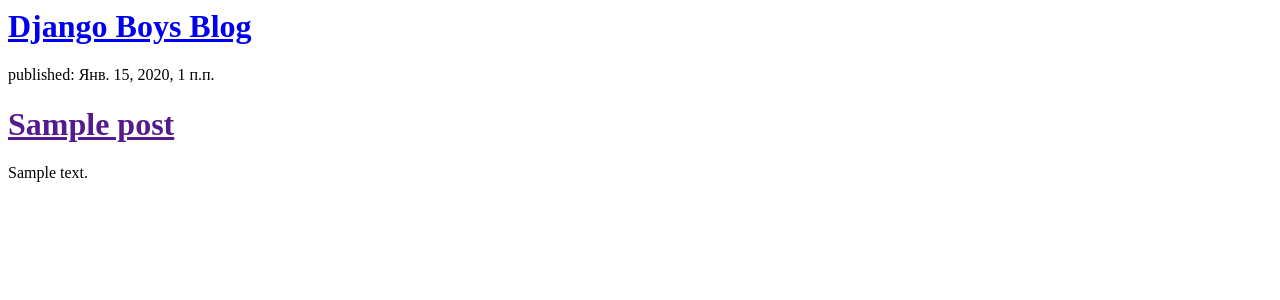
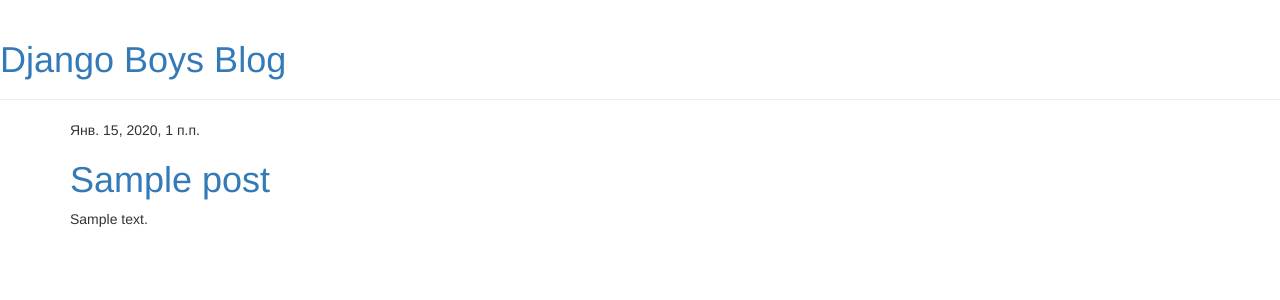
Before and after one commit to Leastoflamerz/my_first, a Django app: page / in a window 1280 px wide. Shown: the top 300 px of the page. Run offline with Django 3.2, Linux system fonts and the light colour scheme; tables that the repository leaves empty hold one stand-in row (values such as "Sample post"); some libraries are stand-ins or nearby versions.

Commit message:
Added view and template for detailed blog post as well as CSS for the site.

```diff
--- /dev/null
+++ b/blog/templates/blog/base.html
@@ -0,0 +1,23 @@
+{% load static %}
+<html>
+    <head>
+        <title>Django Boys blog</title>
+        <link rel="stylesheet" href="//maxcdn.bootstrapcdn.com/bootstrap/3.2.0/css/bootstrap.min.css">
+        <link rel="stylesheet" href="//maxcdn.bootstrapcdn.com/bootstrap/3.2.0/css/bootstrap-theme.min.css">
+        <link href="https://fonts.googleapis.com/css?family=Lobster&subset=latin,cyrillic" rel="stylesheet" type="text/css">
+        <link rel="stylesheet" href="{% static 'css/blog.css' %}">
+    </head>
+    <body>
+    <div class="page-header">
+        <h1><a href="/">Django Boys Blog</a></h1>
+    </div>
+    <div class="content container">
+        <div class="row">
+            <div class="col-md-8">
+            {% block content %}
+            {% endblock %}
+            </div>
+        </div>
+    </div>
+</body>
+</html>
--- a/blog/templates/blog/post_list.html
+++ b/blog/templates/blog/post_list.html
@@ -1,17 +1,13 @@
-<html>
-    <head>
-        <title>Django Boys blog</title>
-    </head>
-    <body>
-        <div>
-            <h1><a href="/">Django Boys Blog</a></h1>
+{% extends 'blog/base.html' %}
+
+{% block content %}
+    {% for post in posts %}
+        <div class="post">
+            <div class="date">
+                {{ post.published_date }}
+            </div>
+            <h1><a href="{% url 'post_detail' pk=post.pk %}">{{ post.title }}</a></h1>
+            <p>{{ post.text|linebreaksbr }}</p>
         </div>
-    {% for post in posts %}
-    <div>
-        <p>published: {{ post.published_date }}</p>
-        <h1><a href="">{{ post.title }}</a></h1>
-        <p>{{ post.text|linebreaksbr }}</p>
-    </div>
     {% endfor %}
-    </body>
-</html>
+{% endblock %}
--- a/blog/urls.py
+++ b/blog/urls.py
@@ -3,4 +3,5 @@
 
 urlpatterns = [
     path('', views.post_list, name='post_list'),
+    path('post/<int:pk>/', views.post_detail, name='post_detail'),
 ]
--- a/blog/views.py
+++ b/blog/views.py
@@ -1,6 +1,7 @@
-from django.shortcuts import render
+from django.shortcuts import render, get_object_or_404
 from django.utils import timezone
 from .models import Post
+
 
 
 # Create your views here.
@@ -9,3 +10,6 @@
     context = {'posts': posts,
                }
     return render(request, 'blog/post_list.html', context)
+def post_detail(request, pk):
+    post = get_object_or_404(Post, pk=pk)
+    return render(request, 'blog/post_detail.html', {'post': post})
```
Also changed, not shown: blog/templates/blog/post_detail.html (added, +13 -0 lines).
